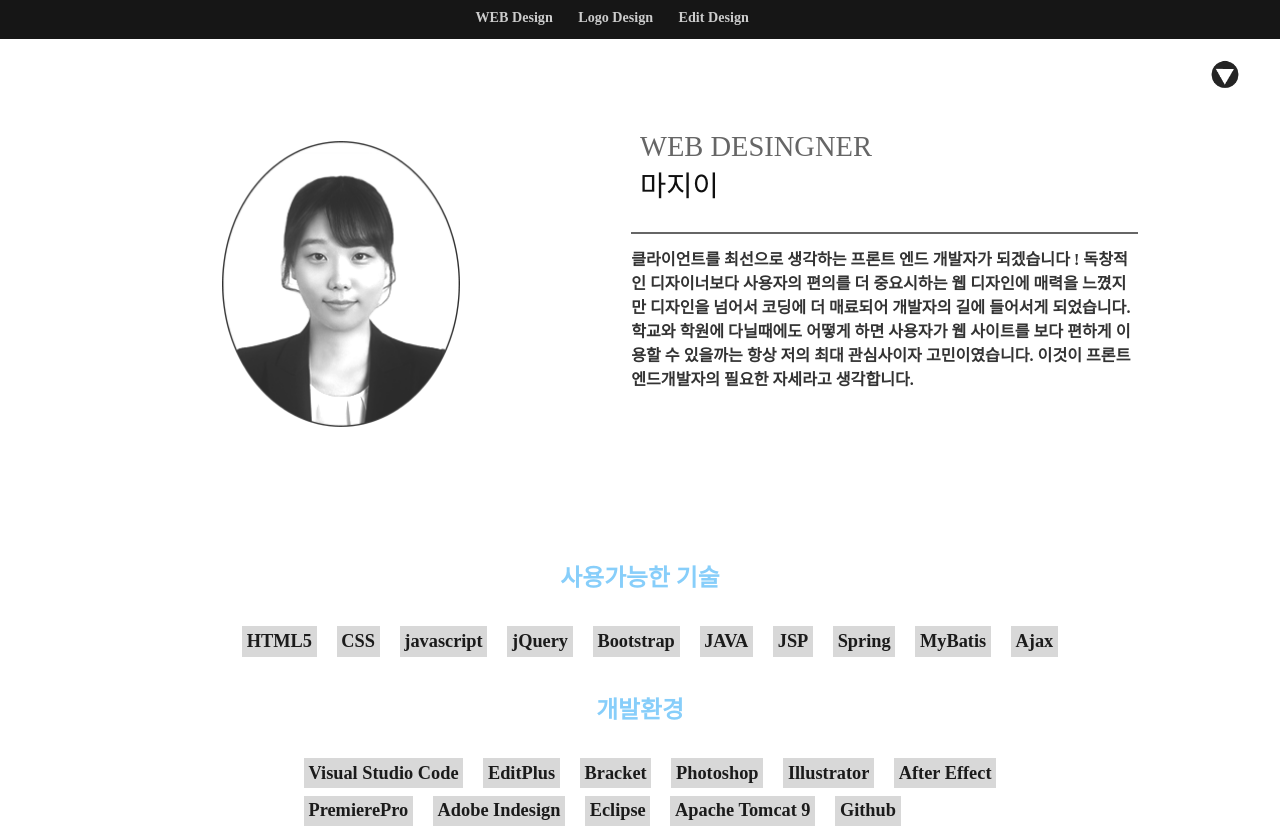
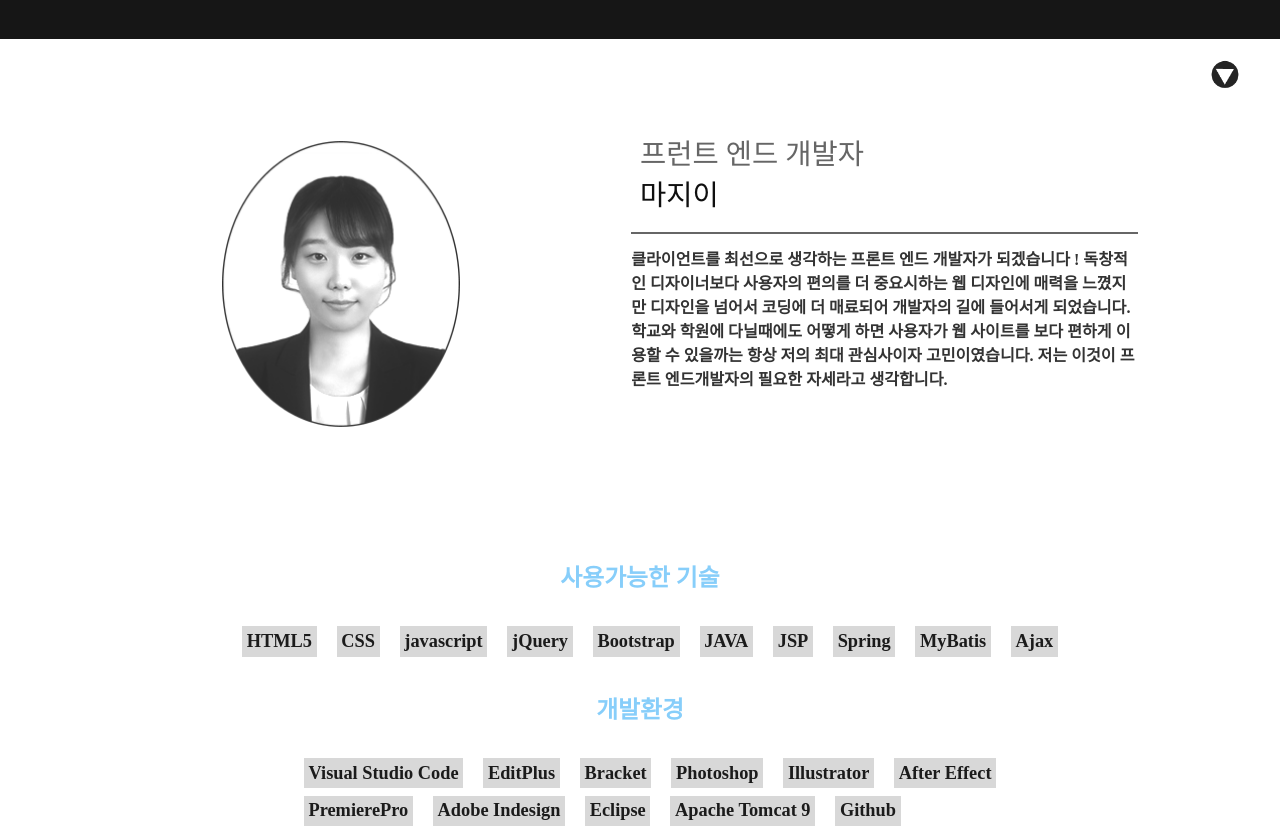
Before and after one commit to ma-jie5636/front_ji_exx, a plain HTML site: page index.html in a window 1280 px wide. Shown: the top 836 px of the page. Drawn offline with Linux system fonts and the light colour scheme.

Commit message:
contenx_add

```diff
--- a/index.html
+++ b/index.html
@@ -25,18 +25,17 @@
 <script src="http://thisismadebyhand.com/js/misc.js"></script>
 <script src="http://thisismadebyhand.com/js/respond.min.js"></script> -->
 
-<title> 프론트엔드 개발자 , 마지이 </title>
+<title> 사용자를 위한 개발자 , 마지이 </title>
 
 
 
 </head>
 
 <body>
-	<div id="nav">
+   <div id="nav">
 	    <ul>
-	    	<li class="current"><a href="file/web.html">WEB Design</a></li>
-	    	<li class="current"><a href="file/logo.html">Logo Design</a></li>
-	    	<li class="current"><a href="file/edit.html">Edit Design</a></li>
+	    	<li class="current"><a href="#"> </a></li>
+
 
 
 		</ul>
@@ -60,7 +59,7 @@
 		<h1 class="logo"><a href="index.html"><img src="portfolio/myphto.png" alt="Made by Hand" /></h1>
 
 
-		<h2 class="title"><span>WEB Desingner</span> 마지이</h2>  <!-- 폰트 크기 수정-->
+		<h2 class="title"><span>프런트 엔드 개발자</span> 마지이</h2>  <!-- 폰트 크기 수정-->
 
 
 
@@ -86,7 +85,7 @@
 			매력을 느꼈지만 디자인을 넘어서 코딩에 더 매료되어 개발자의 길에 들어서게 되었습니다.
 			학교와 학원에 다닐때에도 어떻게 하면 사용자가 웹 사이트를 보다 편하게
 			이용할 수 있을까는 항상 저의 최대 관심사이자 고민이였습니다.
-			이것이 프론트 엔드개발자의 필요한 자세라고 생각합니다.
+			저는 이것이 프론트 엔드개발자의 필요한 자세라고 생각합니다.
 
 		  </p>
 
--- a/portfolio/main.css
+++ b/portfolio/main.css
@@ -125,7 +125,7 @@ strong { font-weight: bold; }
 
 
 #skills{ width: 100%; text-align: center;  }  /* text-align: center 에 ul에 inline-block 해야 다 가운데 정렬이된다.*/
-.heading{ padding-bottom: 1em; font-size: 1.3em; color: lightskyblue; }
+.heading{ padding-bottom: 1em; font-size: 1.3em; color: lightskyblue;  position:center; }
 
 #skills ul{
 	display: inline-block;
```
